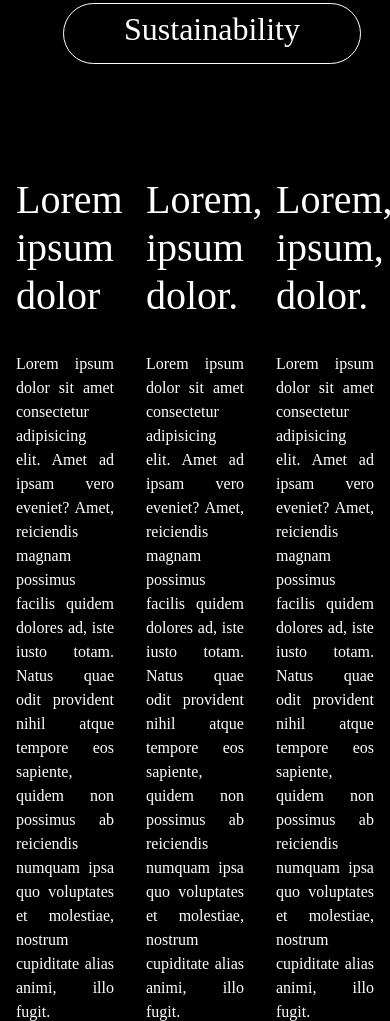
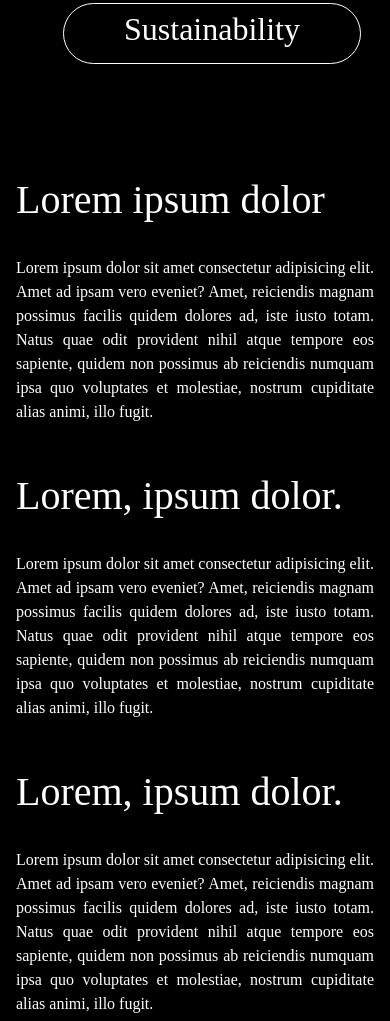
Before and after one commit to hoangtran72/lumicaredemo, a plain HTML site: page public/index.html in a window 390 px wide. Shown: the part 3154-4175 px from the top of the page. Drawn offline with nearby package versions, Linux system fonts and the light colour scheme.

Commit message:
remove unnecessary css

```diff
--- a/public/css/style.css
+++ b/public/css/style.css
@@ -30,8 +30,3 @@ body {
 #products {
     background: linear-gradient(to left, #FFF 50%, #000 50%);
 }
-
-.overlay-btn {
-    position: absolute;
-    bottom: 10%;
-}
--- a/public/index.html
+++ b/public/index.html
@@ -73,7 +73,7 @@
                 </div>
             </div>
         </section>
-        <section id="learn-more" class="h-md-100">
+        <section id="learn-more">
             <div class="container">
                 <div class="row">
                     <div class="col-3"></div>
@@ -108,16 +108,16 @@
                     </div>
                 </div>
                 <div class="row text-white">
-                    <div class="col-4 p-3">
+                    <div class="col-md-4 p-3">
                         <h1>Lorem ipsum dolor</h1>
                         <p class="text-justify pt-4">Lorem ipsum dolor sit amet consectetur adipisicing elit. Amet ad ipsam vero eveniet? Amet, reiciendis magnam possimus facilis quidem dolores ad, iste iusto totam. Natus quae odit provident nihil atque tempore eos sapiente, quidem non possimus ab reiciendis numquam ipsa quo voluptates et molestiae, nostrum cupiditate alias animi, illo fugit.</p>
                     </div>
-                    <div class="col-4 p-3">
+                    <div class="col-md-4 p-3">
                         <h1>Lorem, ipsum dolor.</h1>
                         <p class="text-justify pt-4">Lorem ipsum dolor sit amet consectetur adipisicing elit. Amet ad ipsam vero eveniet? Amet, reiciendis magnam possimus facilis quidem dolores ad, iste iusto totam. Natus quae odit provident nihil atque tempore eos sapiente, quidem non possimus ab reiciendis numquam ipsa quo voluptates et molestiae, nostrum cupiditate alias animi, illo fugit.</p>
                     </div>
-                    <div class="col-4 p-3">
-                        <h1>Lorem, ipsum, dolor.</h1>
+                    <div class="col-md-4 p-3">
+                        <h1>Lorem, ipsum dolor.</h1>
                         <p class="text-justify pt-4">Lorem ipsum dolor sit amet consectetur adipisicing elit. Amet ad ipsam vero eveniet? Amet, reiciendis magnam possimus facilis quidem dolores ad, iste iusto totam. Natus quae odit provident nihil atque tempore eos sapiente, quidem non possimus ab reiciendis numquam ipsa quo voluptates et molestiae, nostrum cupiditate alias animi, illo fugit.</p>
                     </div>
                 </div>
--- a/public/js/script.js
+++ b/public/js/script.js
@@ -13,6 +13,7 @@ $('.nav').mouseleave(function() {
   $('#dropdownMenuButton').removeClass('fa-xmark').addClass('fa-bars');
 });
 
+// only enable section scroll on PC mode
 if ($(window).width() > 992) {
   docSlider.init({
     speed: 1000,
```
